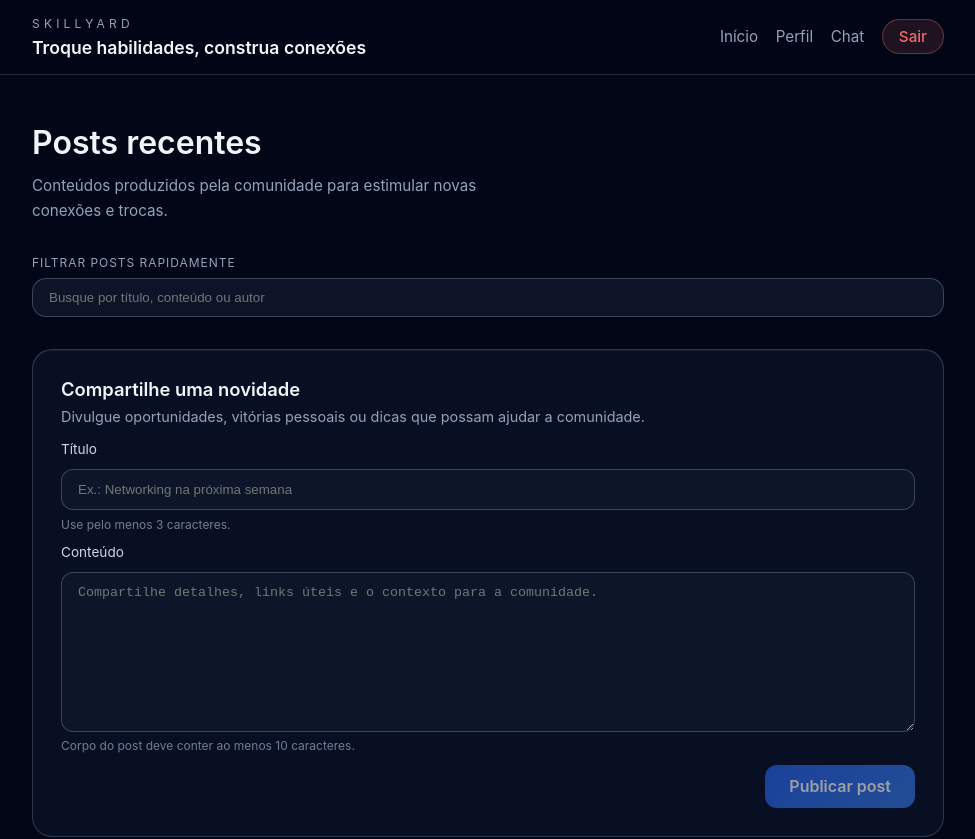
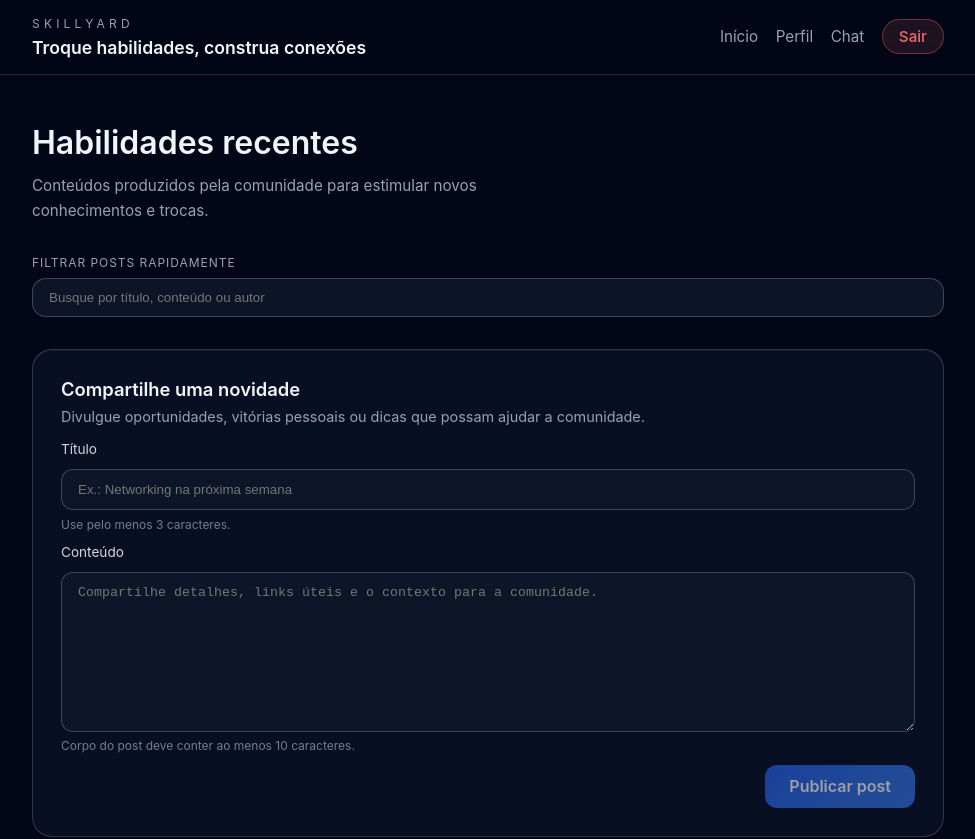
Before and after one commit to arthurpdeconto/SkillYard, a Next.js app: page / in a window 1280 px wide. Shown: the top 839 px of the page, without its empty margins (152-1127 px from the left). Built offline with nearby package versions, Linux system fonts and the light colour scheme; no server answers; the database is empty; sample sign-in values are in the browser's storage.

Commit message:
refactor: :art: Ajuste em texto

```diff
--- a/src/app/(private)/page.tsx
+++ b/src/app/(private)/page.tsx
@@ -69,9 +69,9 @@ export default async function HomePage({ searchParams }: HomePageProps) {
   return (
     <section className={styles.page}>
       <header className={styles.header}>
-        <h2 className={styles.heading}>Posts recentes</h2>
+        <h2 className={styles.heading}>Habilidades recentes</h2>
         <p className={styles.description}>
-          Conteúdos produzidos pela comunidade para estimular novas conexões e trocas.
+          Conteúdos produzidos pela comunidade para estimular novos conhecimentos e trocas.
         </p>
       </header>
 
```
